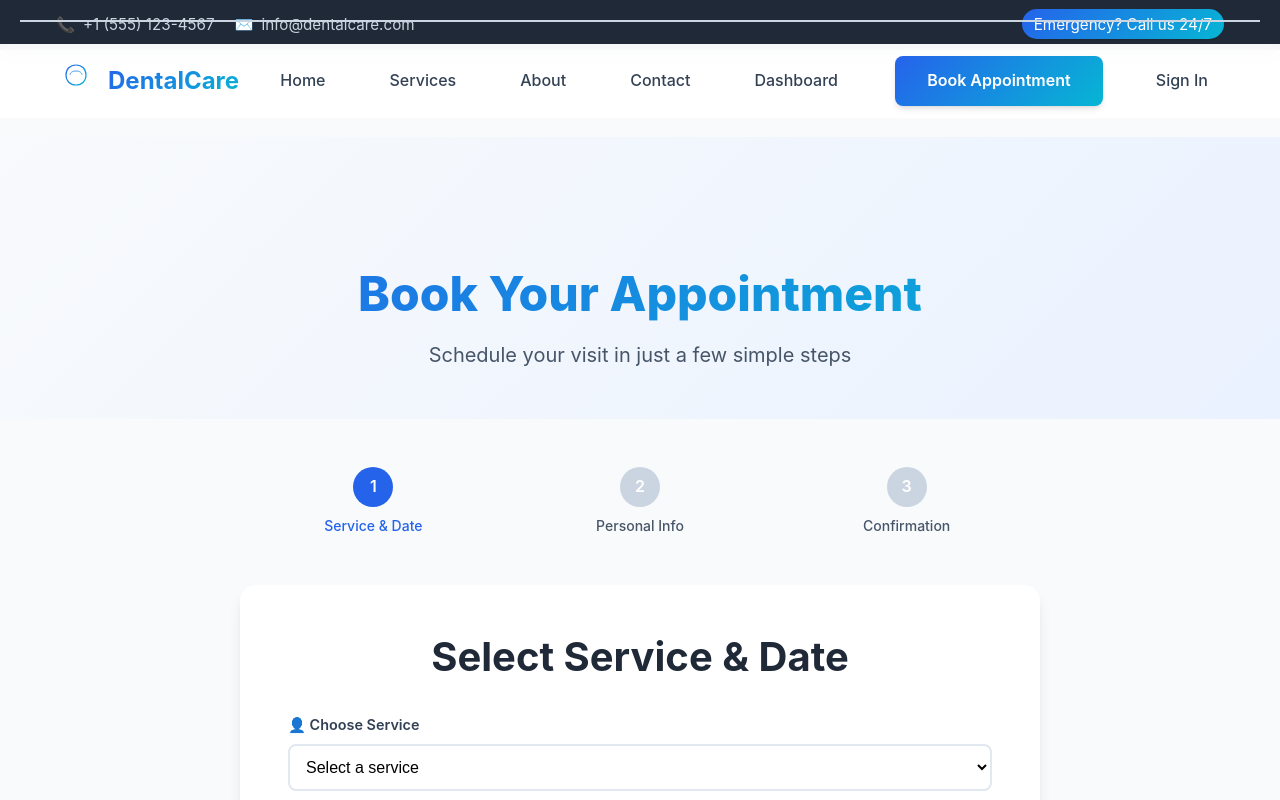
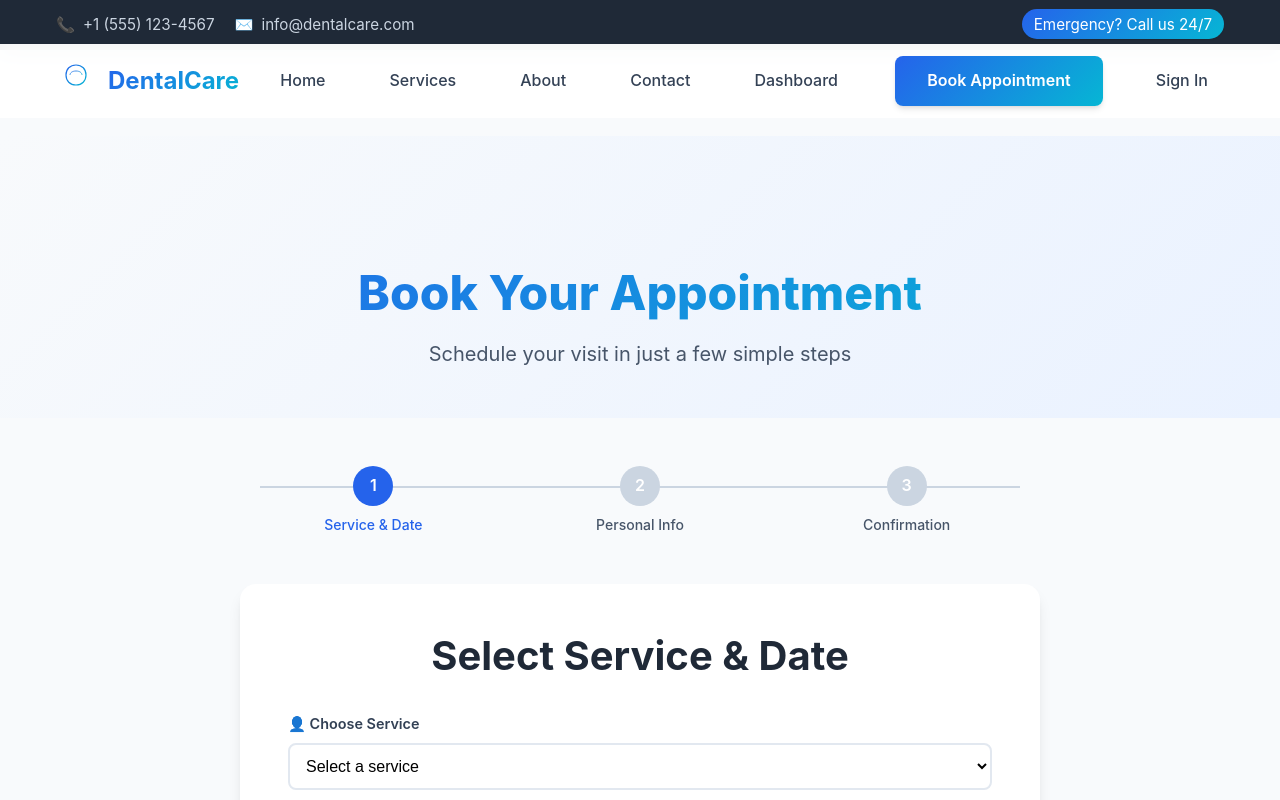
Before and after one commit to ahmerzulfiqar06/dental-manage-system, a React (Create React App) app in the folder dental-frontend/: page /booking in a window 1280 px wide. Shown: the top 800 px of the page. Built offline with nearby package versions, Linux system fonts and the light colour scheme.

Commit message:
Fixing booking page

```diff
--- a/dental-frontend/src/pages/Booking.css
+++ b/dental-frontend/src/pages/Booking.css
@@ -3,7 +3,7 @@
   background: linear-gradient(135deg, #f8fafc 0%, #eaf2ff 100%);
   color: var(--dark-color);
   padding: 8rem 0 2rem;
-  margin-top: 88px;
+  margin-top: 87px;
   text-align: center;
   position: relative;
 }
@@ -30,6 +30,7 @@
 /* Progress Bar */
 .progress-bar {
   margin-bottom: 3rem;
+  position: relative;
 }
 
 .progress-steps {
```
